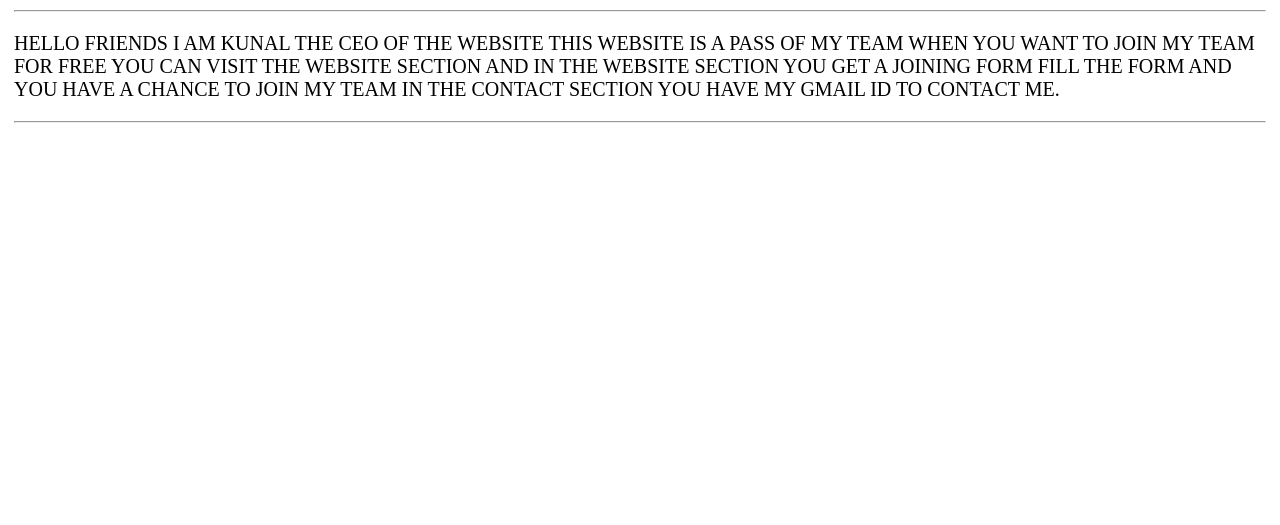
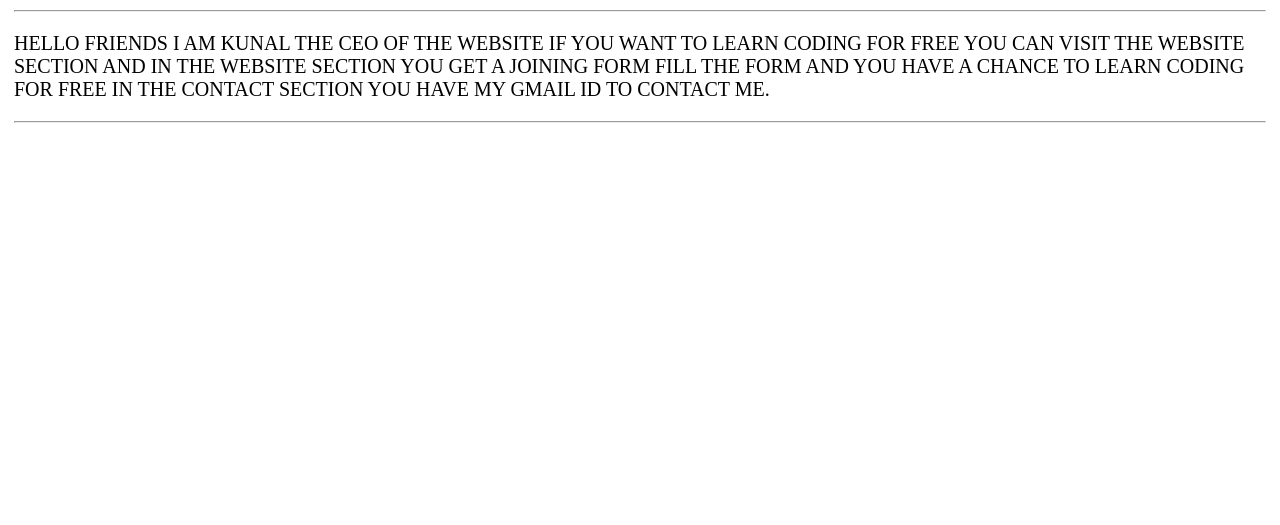
Before and after one commit to Kunal963/IRONSTAR.io, a plain HTML site: page index.html in a window 1280 px wide. Shown: the part 275-800 px from the top of the page. Drawn offline with Linux system fonts and the light colour scheme.

Commit message:
Update index.html

```diff
--- a/index.html
+++ b/index.html
@@ -33,7 +33,7 @@
   <hr />
   <h2 class="mg">Hello screen</h2>
   <hr />
-  <p>HELLO FRIENDS I AM KUNAL THE CEO OF THE WEBSITE THIS WEBSITE IS A PASS OF MY TEAM WHEN YOU WANT TO JOIN MY TEAM FOR FREE YOU CAN VISIT THE WEBSITE SECTION AND IN THE WEBSITE SECTION YOU GET A JOINING FORM FILL THE FORM AND YOU HAVE A CHANCE TO JOIN MY TEAM IN THE CONTACT SECTION YOU HAVE MY GMAIL ID TO CONTACT ME.</p>
+  <p>HELLO FRIENDS I AM KUNAL THE CEO OF THE WEBSITE IF YOU WANT TO LEARN CODING FOR FREE YOU CAN VISIT THE WEBSITE SECTION AND IN THE WEBSITE SECTION YOU GET A JOINING FORM FILL THE FORM AND YOU HAVE A CHANCE TO LEARN CODING FOR FREE IN THE CONTACT SECTION YOU HAVE MY GMAIL ID TO CONTACT ME.</p>
   <hr />
 </body>
 </html>
```
